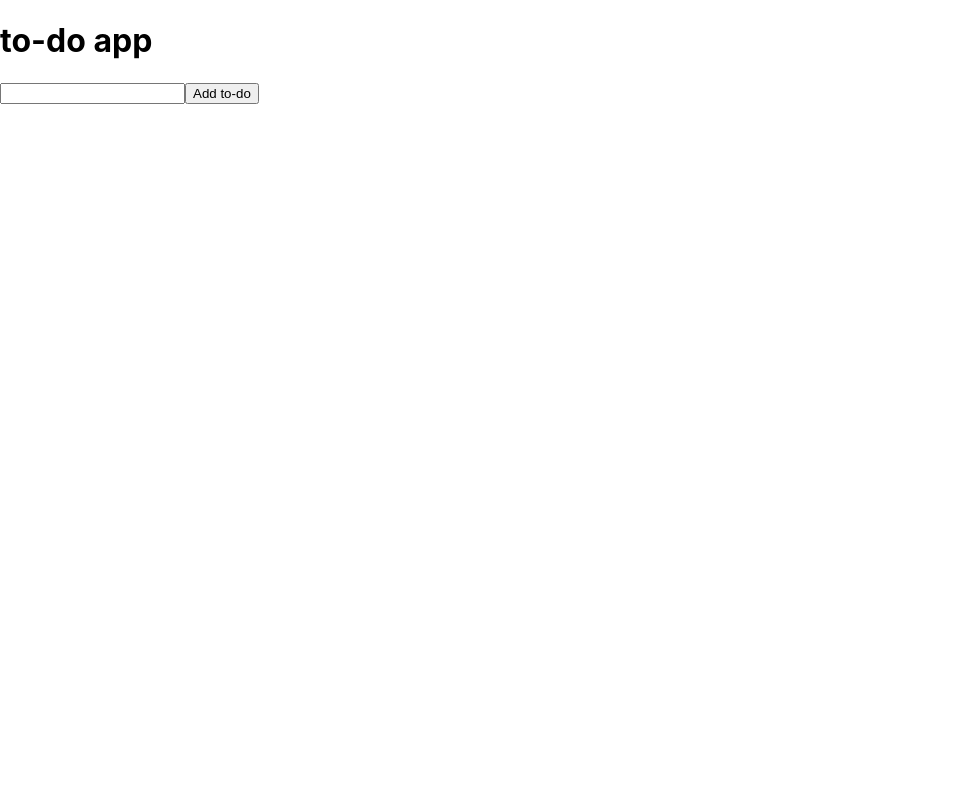
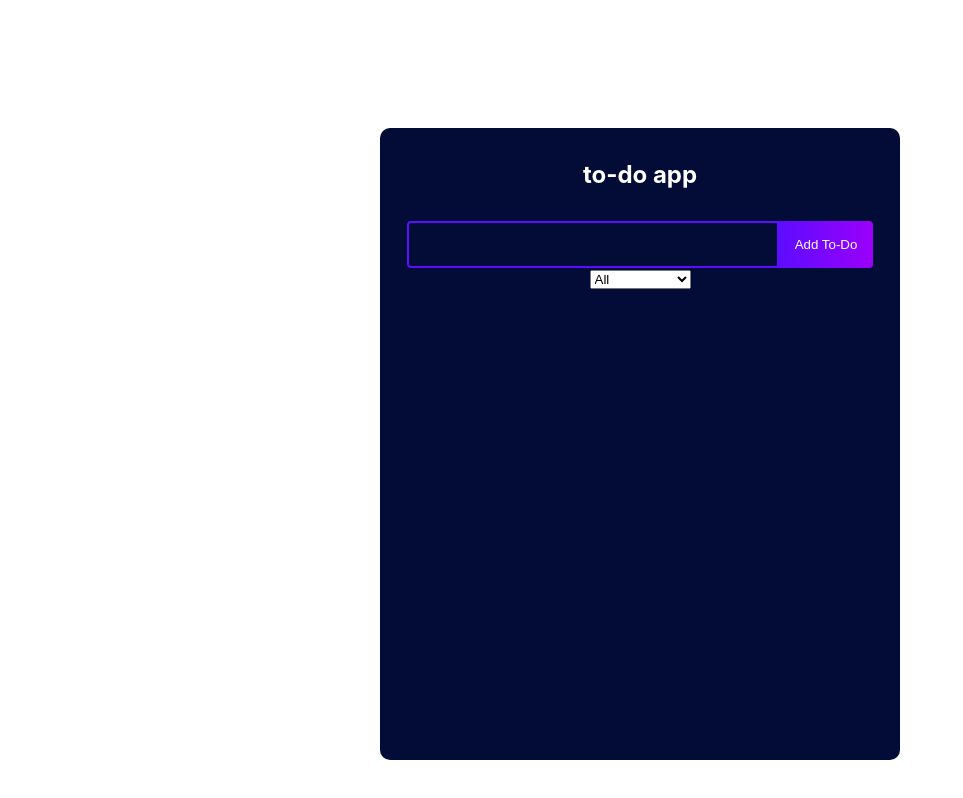
Before and after one commit to mariamisa/refactor, a React (Create React App) app in the folder israa-react-todo/: page / in a window 1280 px wide. Shown: the top 798 px of the page, without its empty margins (0-963 px from the left). Built offline with nearby package versions, Linux system fonts and the light colour scheme.

Commit message:
create the filter functionality Relates #16

```diff
--- a/israa-react-todo/src/App.css
+++ b/israa-react-todo/src/App.css
@@ -36,10 +36,100 @@
     transform: rotate(360deg);
   }
 }
-.trash{
+/* .trash{
  color: aqua;
-}
+} */
 
 .completed{
   text-decoration: line-through;
+  opacity: 0.4;
 }
+.todo-app {
+  display: flex;
+  flex-direction: column;
+  justify-content: start;
+  width: 520px;
+  min-height: 600px;
+  background: #020c36;
+  text-align: center;
+  margin: 128px auto;
+  border-radius: 10px;
+  padding-bottom: 32px;
+}
+
+h1 {
+  margin: 32px 0;
+  color: #fff;
+  font-size: 24px;
+}
+
+.todo-form {
+  margin-bottom: 32px;
+}
+
+.todo-input {
+  padding: 14px 32px 14px 16px;
+  border-radius: 4px 0 0 4px;
+  border: 2px solid #5d0cff;
+  outline: none;
+  width: 320px;
+  background: transparent;
+  color: #fff;
+}
+.todo-button {
+  padding: 16px;
+  border: none;
+  border-radius: 0 4px 4px 0;
+  cursor: pointer;
+  outline: none;
+  background: linear-gradient(
+    90deg,
+    rgba(93, 12, 255, 1) 0%,
+    rgba(155, 0, 250, 1) 100%
+  );
+  color: #fff;
+  text-transform: capitalize;
+}
+
+.icons {
+  display: flex;
+  align-items: center;
+  font-size: 24px;
+  cursor: pointer;
+}
+
+
+.delete-icon {
+
+  color:#5d0cff;
+  font-size: 1em;
+  line-height: .50em;
+}
+
+.edit-icon {
+  color:#5d0cff;
+    font-size: 1em;
+  line-height: .50em;
+}
+.complete-icon {
+  color:#5d0cff;
+  font-size: 1em;
+  line-height: .50em;
+}
+
+.todo-row {
+  display: flex;
+  justify-content: space-between;
+  align-items: center;
+  margin: 4px auto;
+  color: #fff;
+  background: linear-gradient(
+    90deg,
+    rgba(255, 118, 20, 1) 0%,
+    rgba(255, 84, 17, 1) 100%
+  );
+
+  padding: 16px;
+  border-radius: 5px;
+  width: 90%;
+}
--- a/israa-react-todo/src/components/TodoForm.js
+++ b/israa-react-todo/src/components/TodoForm.js
@@ -1,6 +1,6 @@
 import React from 'react';
 
-export const TodoForm =({inputValue,setInputValue,todos,setTodos})=>{
+export const TodoForm =({inputValue,setInputValue,todos,setTodos,todoStatus,setTodoStatus})=>{
 
     const handleSubmit=(e)=>{
         console.log('todo')
@@ -13,20 +13,33 @@ export const TodoForm =({inputValue,setInputValue,todos,setTodos})=>{
         console.log(todos)
         setInputValue('')
     }
+
+const statusHandler=(e)=>{
+   setTodoStatus(e.target.value)
+}
+
     return(
-        <form >
+        <form className="todo-form">
             <input
+            className="todo-input"
             type='text'
             value={inputValue}
             id='input'
             onChange={e=>setInputValue(e.target.value)}
             />
             <button
+            className="todo-button"
             type='submit'
             value='  Add to-do '
            onClick={handleSubmit}
             >  Add to-do </button>
-
+          <div className="select">
+              <select name="todo_status" className="todo_status" onChange={statusHandler}>
+                  <option value=''>All</option>
+                  <option value={true} >Completed</option>
+                  <option value={false}>Uncompleted</option>
+              </select>
+          </div>
         </form>
     )
 }
--- a/israa-react-todo/src/components/TodoList.js
+++ b/israa-react-todo/src/components/TodoList.js
@@ -2,16 +2,38 @@ import React from 'react';
 import {Todo} from './Todo'
 
 
-export const TodoList=({todos,setTodos})=>{
-    todos.map(todo=>{
-        console.log('hi'+todo.text)
-    })
+
+export const TodoList=({todos,todoStatus,setTodos,edit,setEdit,inputValue,setInputValue,updatedValue,setUpdatedValue})=>{
+
+    let filtered =  todos.filter((todo)=>{
+        if(todoStatus==='')
+        return todo
+        else if(todo.completed === true && todoStatus=== "true"){
+            return todo
+        }
+        else if(todo.completed === false && todoStatus=== "false"){
+            return todo
+        }
+
+
+     })
+     filtered.map(fff=>console.log(fff.completed))
+
+      console.log({todoStatus})
 
 return(
     <ul>
         {
-            todos.map((todo)=>(
-                <Todo text={todo.text} key={todo.id} todo={todo} todos={todos}  setTodos={setTodos}/>
+
+
+
+            filtered.map((todo)=>(
+                 console.log(todo),
+                <Todo text={todo.text} key={todo.id} todo={todo} todos={todos}  setTodos={setTodos}
+                setEdit={setEdit}
+                inputValue={inputValue} setInputValue={setInputValue}
+
+                />
             ))
         }
     </ul>
```
Also changed, not shown: israa-react-todo/package.json (+9 -0 lines), 2 other files (tests, documents, lock files or other folders).
